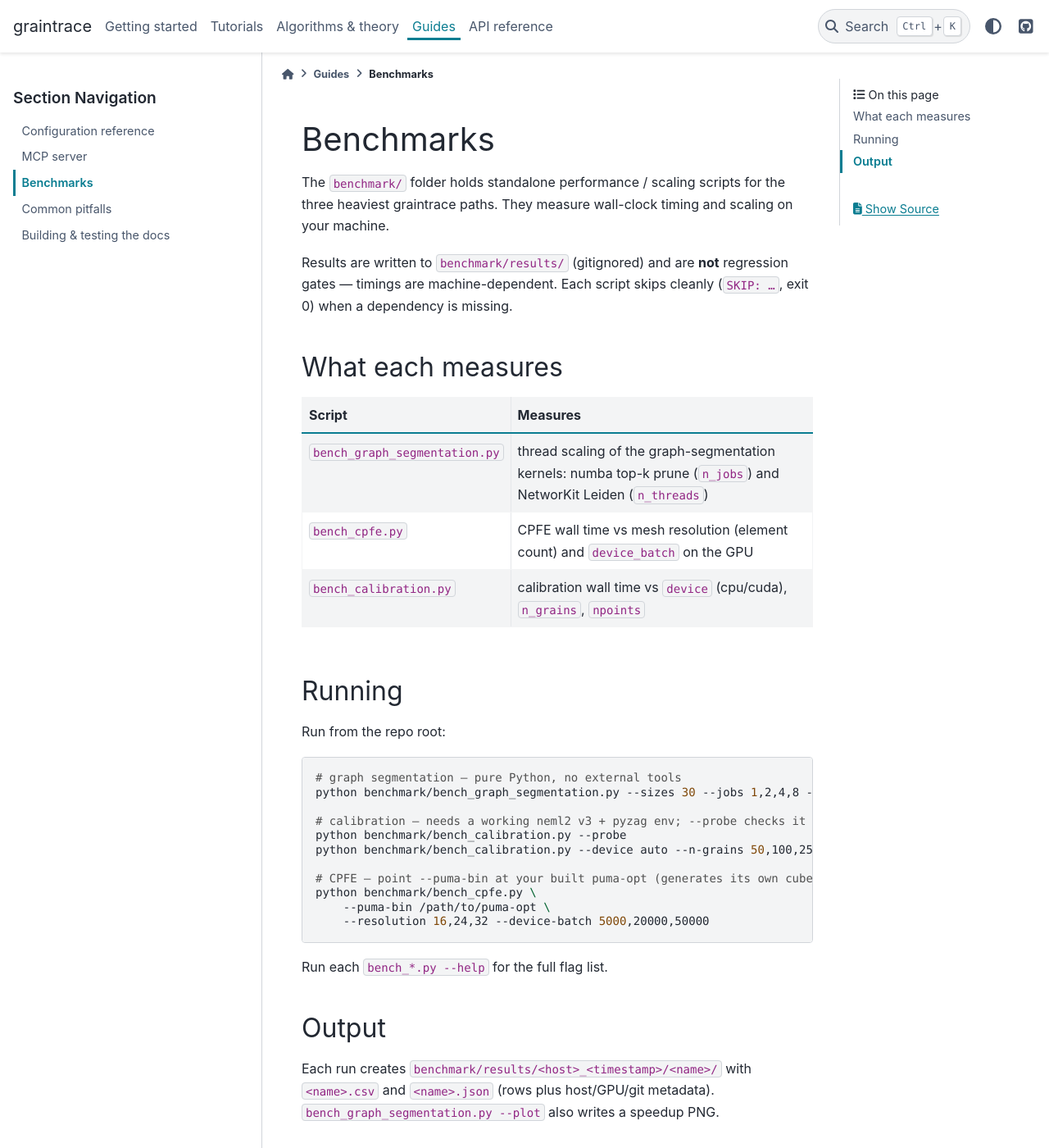
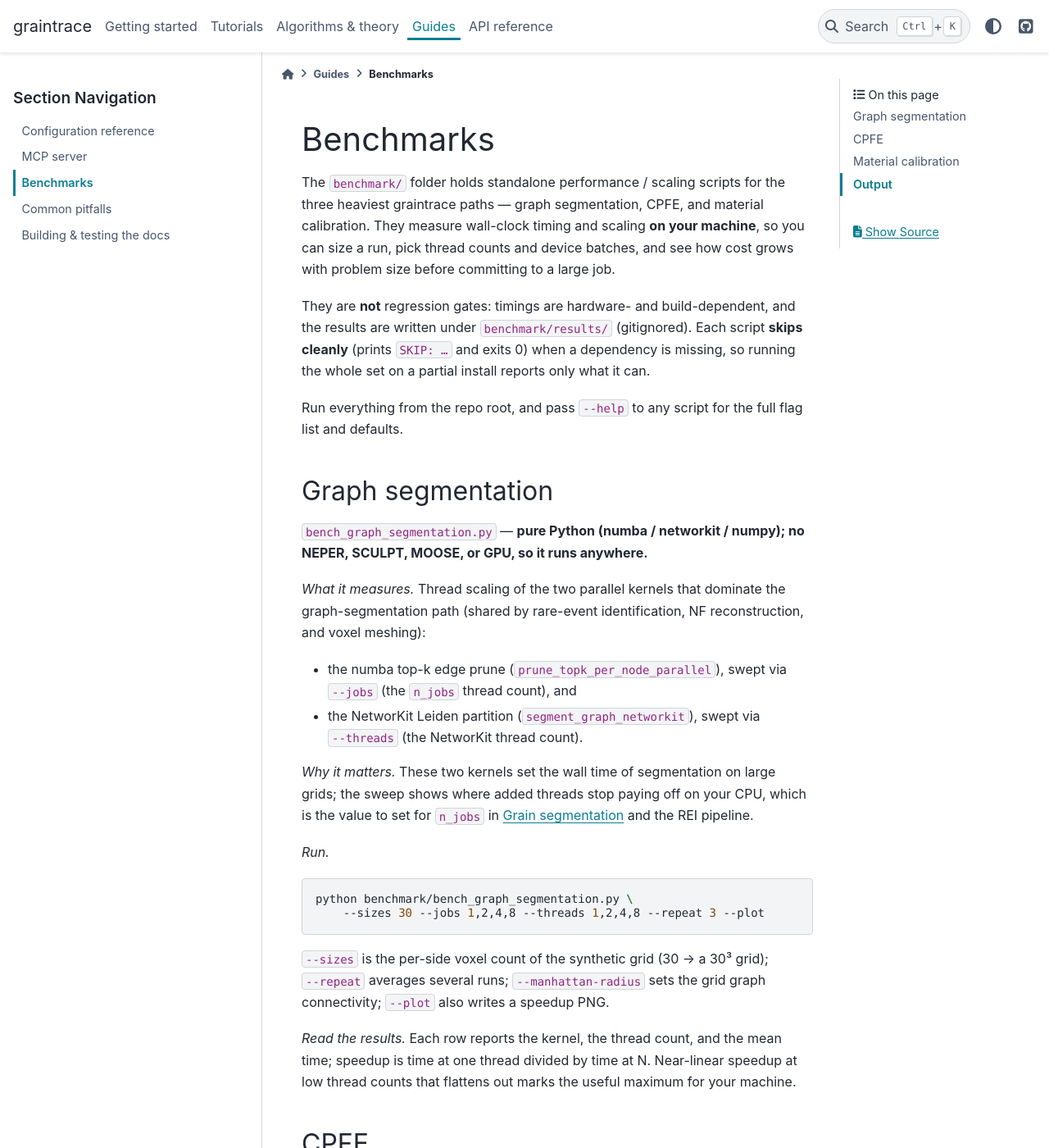
Before and after one commit to applied-material-modeling/graintrace, a Sphinx documentation site: the page built from docs/benchmarks.rst, in a window 1280 px wide and 1400 px high. Shown: the whole window at 82% size. Built offline with Sphinx 7.4.7 and the PyData theme 0.15.4, drawn with Linux system fonts in a browser that asks for light colours; some of the changed text lies outside the part shown.

Commit message:
docs: expand benchmarks page with per-benchmark descriptions
Give each of the three benchmarks (graph segmentation, CPFE, calibration) its own
section: what it measures, why it matters, how to run (with the real CLI flags),
and how to read the results, plus the output-file schema and an interpretation
note. Keeps benchmarks as an .rst page (no notebook).

Co-Authored-By: Claude Opus 4.8 (1M context) <noreply@anthropic.com>

```diff
--- a/docs/benchmarks.rst
+++ b/docs/benchmarks.rst
@@ -2,55 +2,139 @@ Benchmarks
 ==========
 
 The ``benchmark/`` folder holds standalone performance / scaling scripts for the
-three heaviest graintrace paths. They measure wall-clock timing and scaling on
-your machine.
+three heaviest graintrace paths — graph segmentation, CPFE, and material
+calibration. They measure wall-clock timing and scaling **on your machine**, so
+you can size a run, pick thread counts and device batches, and see how cost grows
+with problem size before committing to a large job.
 
-Results are written to ``benchmark/results/`` (gitignored) and are **not**
-regression gates — timings are machine-dependent. Each script skips cleanly
-(``SKIP: …``, exit 0) when a dependency is missing.
+They are **not** regression gates: timings are hardware- and build-dependent, and
+the results are written under ``benchmark/results/`` (gitignored). Each script
+**skips cleanly** (prints ``SKIP: …`` and exits 0) when a dependency is missing,
+so running the whole set on a partial install reports only what it can.
 
-What each measures
+Run everything from the repo root, and pass ``--help`` to any script for the full
+flag list and defaults.
+
+Graph segmentation
 ------------------
 
-.. list-table::
-   :header-rows: 1
-   :widths: 35 65
+``bench_graph_segmentation.py`` — **pure Python (numba / networkit / numpy); no
+NEPER, SCULPT, MOOSE, or GPU, so it runs anywhere.**
 
-   * - Script
-     - Measures
-   * - ``bench_graph_segmentation.py``
-     - thread scaling of the graph-segmentation kernels: numba top-k prune
-       (``n_jobs``) and NetworKit Leiden (``n_threads``)
-   * - ``bench_cpfe.py``
-     - CPFE wall time vs mesh resolution (element count) and ``device_batch`` on
-       the GPU
-   * - ``bench_calibration.py``
-     - calibration wall time vs ``device`` (cpu/cuda), ``n_grains``, ``npoints``
+*What it measures.* Thread scaling of the two parallel kernels that dominate the
+graph-segmentation path (shared by rare-event identification, NF reconstruction,
+and voxel meshing):
 
-Running
--------
+- the numba top-k edge prune (``prune_topk_per_node_parallel``), swept via
+  ``--jobs`` (the ``n_jobs`` thread count), and
+- the NetworKit Leiden partition (``segment_graph_networkit``), swept via
+  ``--threads`` (the NetworKit thread count).
 
-Run from the repo root:
+*Why it matters.* These two kernels set the wall time of segmentation on large
+grids; the sweep shows where added threads stop paying off on your CPU, which is
+the value to set for ``n_jobs`` in :doc:`/algorithms/segmentation` and the REI
+pipeline.
+
+*Run.*
 
 .. code-block:: bash
 
-   # graph segmentation — pure Python, no external tools
-   python benchmark/bench_graph_segmentation.py --sizes 30 --jobs 1,2,4,8 --threads 1,2,4,8
+   python benchmark/bench_graph_segmentation.py \
+       --sizes 30 --jobs 1,2,4,8 --threads 1,2,4,8 --repeat 3 --plot
 
-   # calibration — needs a working neml2 v3 + pyzag env; --probe checks it (exit 0/1)
-   python benchmark/bench_calibration.py --probe
-   python benchmark/bench_calibration.py --device auto --n-grains 50,100,250,500 --npoints 30
+``--sizes`` is the per-side voxel count of the synthetic grid (30 → a 30³ grid);
+``--repeat`` averages several runs; ``--manhattan-radius`` sets the grid graph
+connectivity; ``--plot`` also writes a speedup PNG.
 
-   # CPFE — point --puma-bin at your built puma-opt (generates its own cube mesh)
+*Read the results.* Each row reports the kernel, the thread count, and the mean
+time; speedup is time at one thread divided by time at N. Near-linear speedup at
+low thread counts that flattens out marks the useful maximum for your machine.
+
+CPFE
+----
+
+``bench_cpfe.py`` — **requires the full PUMA stack:** ``puma-opt``
+(``--puma-bin``), ``neml2-compile`` plus a C/C++ toolchain, ``mpiexec``, and a
+CUDA GPU. Skips cleanly if any is missing.
+
+*What it measures.* It generates a cube microstructure in memory, dumps it
+straight to an Exodus hex mesh with the voxel mesher (one HEX8 per voxel — no
+SCULPT/CUBIT/NEPER), then runs CPFE on the GPU and times it along two axes:
+
+- **resolution** → element count (``nx·ny·nz`` HEX8 elements), via
+  ``--resolution``; and
+- **device_batch** (the per-device NEML2 chunk, i.e. quad points per call), via
+  ``--device-batch``.
+
+Per resolution the AOTI model is compiled with ``neml2-compile`` **once** (for
+the first device batch) and then reused, so the device-batch sweep isolates NEML2
+solve throughput from the one-time compile.
+
+*Why it matters.* Element count drives memory and solve time; ``device_batch``
+trades GPU memory for throughput. The sweep finds the largest batch that fits and
+the point where more elements stop scaling on your GPU — the inputs to
+``number_of_elements`` and ``device_batch`` in :doc:`/tutorials/cpfe-simulation`.
+
+*Run.*
+
+.. code-block:: bash
+
    python benchmark/bench_cpfe.py \
        --puma-bin /path/to/puma-opt \
-       --resolution 16,24,32 --device-batch 5000,20000,50000
+       --resolution 16,24,32 --device-batch 5000,20000,50000 \
+       --device cuda:0 --ncore 1
 
-Run each ``bench_*.py --help`` for the full flag list.
+Other knobs mirror a real run: ``--n-grains``, ``--spacing``, ``--total-strain``,
+``--dt``, ``--total-time``, ``--initialize-time``, ``--timeout``, ``--seed``.
+
+*Read the results.* Each row separates ``setup_s`` (bake + compile + launch,
+measured synchronously) from ``solve_s`` (the asynchronous MOOSE solve), so the
+one-time compile cost does not contaminate the per-solve timing. Compare
+``solve_s`` across ``device_batch`` at fixed resolution to pick a batch, and
+across ``resolution`` at fixed batch to see how solve time grows with element
+count.
+
+Material calibration
+--------------------
+
+``bench_calibration.py`` — **in-process only (NEML2 v3 + pyzag + torch); no
+external binaries, but the env must have a working NEML2 v3 + pyzag.** Use
+``--probe`` first to check whether the current environment can run a calibration
+at all (exit 0 = ok, 1 = broken) before a full sweep.
+
+*What it measures.* LBFGS calibration wall time as a function of ``--device``
+(``cpu`` vs ``cuda``), ``--n-grains`` (the per-step state size), and ``--npoints``
+(the number of pyzag time steps). It uses a **fixed** LBFGS budget
+(``--maxiter`` / ``--inner``), so it measures per-solve cost, not convergence.
+
+*Why it matters.* Calibration cost scales with grains × time steps × iterations;
+the sweep shows the GPU speedup and how cost grows with ``n_grains`` and
+``npoints``, guiding the settings in :doc:`/tutorials/material-calibration` and
+:doc:`/algorithms/calibration`.
+
+*Run.*
+
+.. code-block:: bash
+
+   python benchmark/bench_calibration.py --probe
+   python benchmark/bench_calibration.py \
+       --device cuda --n-grains 50,100,250,500 --npoints 15,30 --nchunk 2
+
+*Read the results.* Each row reports the device, ``n_grains``, ``npoints``, and
+the calibration wall time for the fixed iteration budget. Comparing ``cpu`` vs
+``cuda`` rows gives the GPU speedup for your problem size; the ``n_grains`` and
+``npoints`` sweeps show how cost grows so you can extrapolate to a full fit.
 
 Output
 ------
 
-Each run creates ``benchmark/results/<host>_<timestamp>/<name>/`` with
-``<name>.csv`` and ``<name>.json`` (rows plus host/GPU/git metadata).
-``bench_graph_segmentation.py --plot`` also writes a speedup PNG.
+Each run creates ``benchmark/results/<host>_<timestamp>/<name>/`` containing:
+
+- ``<name>.csv`` — one row per swept configuration (the timing columns above),
+- ``<name>.json`` — the same rows plus run metadata (host, CPU/GPU, git commit,
+  and the resolved arguments), so a result is self-describing, and
+- a speedup PNG for ``bench_graph_segmentation.py --plot``.
+
+Because the metadata records the host and git commit, results from different
+machines or builds stay comparable only within the same environment — treat
+absolute numbers as machine-specific and compare trends, not headline figures.
```
